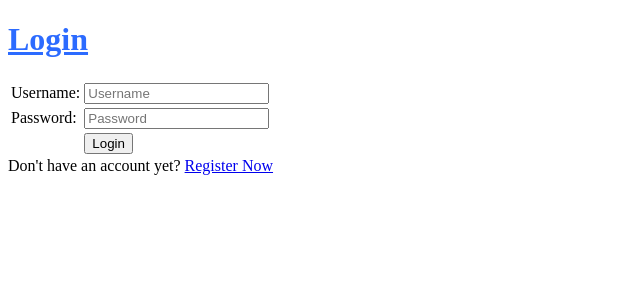
After one commit to rauloaul/RAF-Inventory, a Django app: page /login/ in a window 1280 px wide. The commit adds this page. Shown: the top 300 px of the page, without its empty margins (0-640 px from the left). Run offline with Django 4.2, Linux system fonts and the light colour scheme.

Commit message:
Assignment 4 Task Done -1 Bonus

```diff
--- a/main/models.py
+++ b/main/models.py
@@ -1,6 +1,8 @@
 from django.db import models
+from django.contrib.auth.models import User
 
 class Item(models.Model):
+    user = models.ForeignKey(User, on_delete=models.CASCADE)
     name = models.CharField(max_length=255)
     amount = models.IntegerField()
     description = models.TextField()
--- a/main/templates/create_item.html
+++ b/main/templates/create_item.html
@@ -1,7 +1,7 @@
 {% extends 'base.html' %}
 
 {% block content %}
-<h1>Add New Item</h1>
+<h1 style="color: blue;">Add New Item</h1>
 
 <form method="POST">
     {% csrf_token %}
--- /dev/null
+++ b/main/templates/login.html
@@ -0,0 +1,45 @@
+{% extends 'base.html' %}
+
+{% block meta %}
+    <title>Login</title>
+{% endblock meta %}
+
+{% block content %}
+
+<div class = "login">
+
+    <h1 style="color:rgb(44, 107, 255); text-decoration-line: underline;">Login</h1>
+
+    <form method="POST" action="">
+        {% csrf_token %}
+        <table>
+            <tr>
+                <td>Username: </td>
+                <td><input type="text" name="username" placeholder="Username" class="form-control"></td>
+            </tr>
+
+            <tr>
+                <td>Password: </td>
+                <td><input type="password" name="password" placeholder="Password" class="form-control"></td>
+            </tr>
+
+            <tr>
+                <td></td>
+                <td><input class="btn login_btn" type="submit" value="Login"></td>
+            </tr>
+        </table>
+    </form>
+
+    {% if messages %}
+        <ul>
+            {% for message in messages %}
+                <li>{{ message }}</li>
+            {% endfor %}
+        </ul>
+    {% endif %}
+
+    Don't have an account yet? <a href="{% url 'main:register' %}">Register Now</a>
+
+</div>
+
+{% endblock content %}
--- a/main/urls.py
+++ b/main/urls.py
@@ -1,5 +1,6 @@
 from django.urls import path
 from main.views import show_main, create_item, show_xml, show_json, show_xml_by_id, show_json_by_id
+from main.views import register, login_user, logout_user, delete
 
 app_name = 'main'
 
@@ -10,4 +11,8 @@ urlpatterns = [
     path('json/', show_json, name='show_json'),
     path('xml/<int:id>/', show_xml_by_id, name='show_xml_by_id'),
     path('json/<int:id>/', show_json_by_id, name='show_json_by_id'),
+    path('register/', register, name='register'),
+    path('login/', login_user, name='login'),
+    path('logout/', logout_user, name='logout'),
+    path('delete/<int:id>', delete, name='delete'),
 ]
--- a/main/views.py
+++ b/main/views.py
@@ -1,21 +1,27 @@
-from django.shortcuts import render
-from django.http import HttpResponseRedirect
+import datetime
+from django.shortcuts import render, redirect
+from django.contrib import messages
+from django.contrib.auth import authenticate, login, logout
+from django.contrib.auth.forms import UserCreationForm
+from django.contrib.auth.decorators import login_required
+from django.http import HttpResponseRedirect, HttpResponse
 from django.urls import reverse
+from django.core import serializers
 from main.forms import ItemForm
 from main.models import Item
-from django.http import HttpResponse
-from django.core import serializers
 
+@login_required(login_url='/login')
 def show_main(request):
-    items = Item.objects.all()
+    items = Item.objects.filter(user=request.user)
     data_count = items.count()
 
     context = {
         'application_name': 'RAF Inventory',
-        'name': 'Rafif Firmansyah Aulia',
+        'name': request.user.username,
         'class': 'PBP KKI',
         'items': items,
         'data_count': data_count,
+        'last_login': request.COOKIES['last_login'],
     }
 
     return render(request, 'main.html', context)
@@ -24,9 +30,10 @@ def create_item(request):
     form = ItemForm(request.POST or None)
 
     if form.is_valid() and request.method == "POST":
-        form.save()
+        item = form.save(commit=False)
+        item.user = request.user
+        item.save()
         return HttpResponseRedirect(reverse('main:show_main'))
-
     context = {'form': form}
     return render(request, "create_item.html", context)
 
@@ -45,3 +52,41 @@ def show_xml_by_id(request, id):
 def show_json_by_id(request, id):
     data = Item.objects.filter(pk=id)
     return HttpResponse(serializers.serialize("json", data), content_type="application/json")
+
+def register(request):
+    form = UserCreationForm()
+
+    if request.method == "POST":
+        form = UserCreationForm(request.POST)
+        if form.is_valid():
+            form.save()
+            messages.success(request, 'Your account has been successfully created!')
+            return redirect('main:login')
+    context = {'form':form}
+    return render(request, 'register.html', context)
+
+def login_user(request):
+    if request.method == 'POST':
+        username = request.POST.get('username')
+        password = request.POST.get('password')
+        user = authenticate(request, username=username, password=password)
+        if user is not None:
+            login(request, user)
+            response = HttpResponseRedirect(reverse("main:show_main"))
+            response.set_cookie('last_login', str(datetime.datetime.now()))
+            return response
+        else:
+            messages.info(request, 'Incorrect username or password. Please try again.')
+    context = {}
+    return render(request, 'login.html', context)
+
+def logout_user(request):
+    logout(request)
+    response = HttpResponseRedirect(reverse('main:login'))
+    response.delete_cookie('last_login')
+    return response
+
+def delete(request, id):
+    item = Item.objects.filter(pk=id)
+    item.delete()
+    return redirect('main:show_main')
```
Also changed, not shown: main/templates/main.html (+49 -2 lines), main/templates/register.html (added, +34 -0 lines), main/migrations/0003_item_user.py (added).
